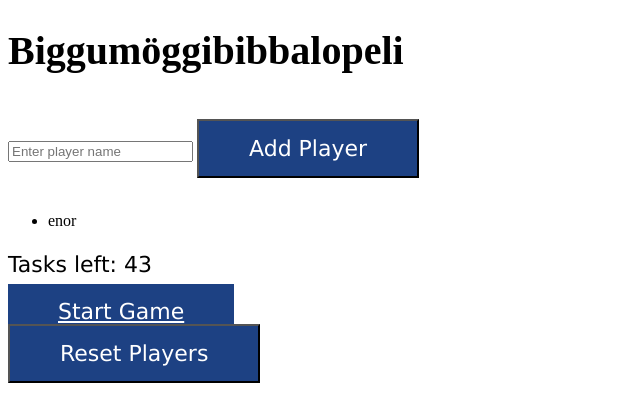
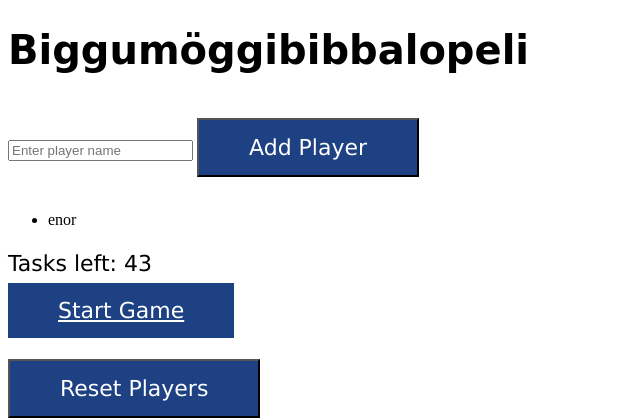
Before and after one commit to enordev/Drinking-Game-2025, a Flask app: page / in a window 1280 px wide. Shown: the top 420 px of the page, without its empty margins (0-640 px from the left). Run offline with Flask 3, Linux system fonts and the light colour scheme; parts of the project's set-up code (start-up, migrations or seed data) failed here and were passed over.

Commit message:
Update app functionality

```diff
--- a/main.py
+++ b/main.py
@@ -91,4 +91,4 @@ def reset_players():
     return redirect(url_for("home"))
 
 if __name__ == "__main__":
-    app.run(debug=false)
+    app.run(debug=False)
--- a/templates/index.html
+++ b/templates/index.html
@@ -30,7 +30,7 @@
 			background-color: #2c61c2;
 		}
 		h1 {
-			font-family:comic-sans;
+			font-family: "Comic Sans MS", "Comic Sans";
 			font-size:40px
 		}
 		p {
@@ -55,6 +55,8 @@
     <p>Tasks left: {{ tasks_left }}</p>
     <a href="/start_game">Start Game</a>
 	<br>
+	<br>
+	<br>
 	<form action="{{ url_for('reset_players') }}" method="post">
         <button type="submit">Reset Players</button>
     </form>
```
